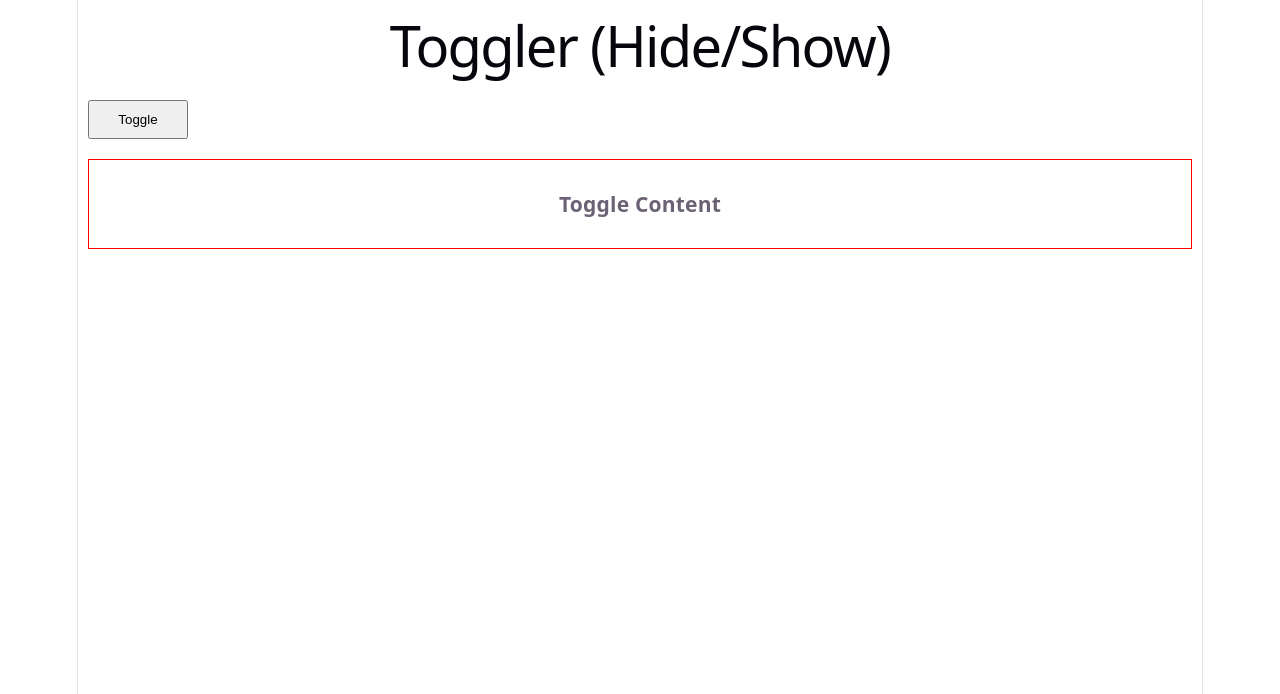
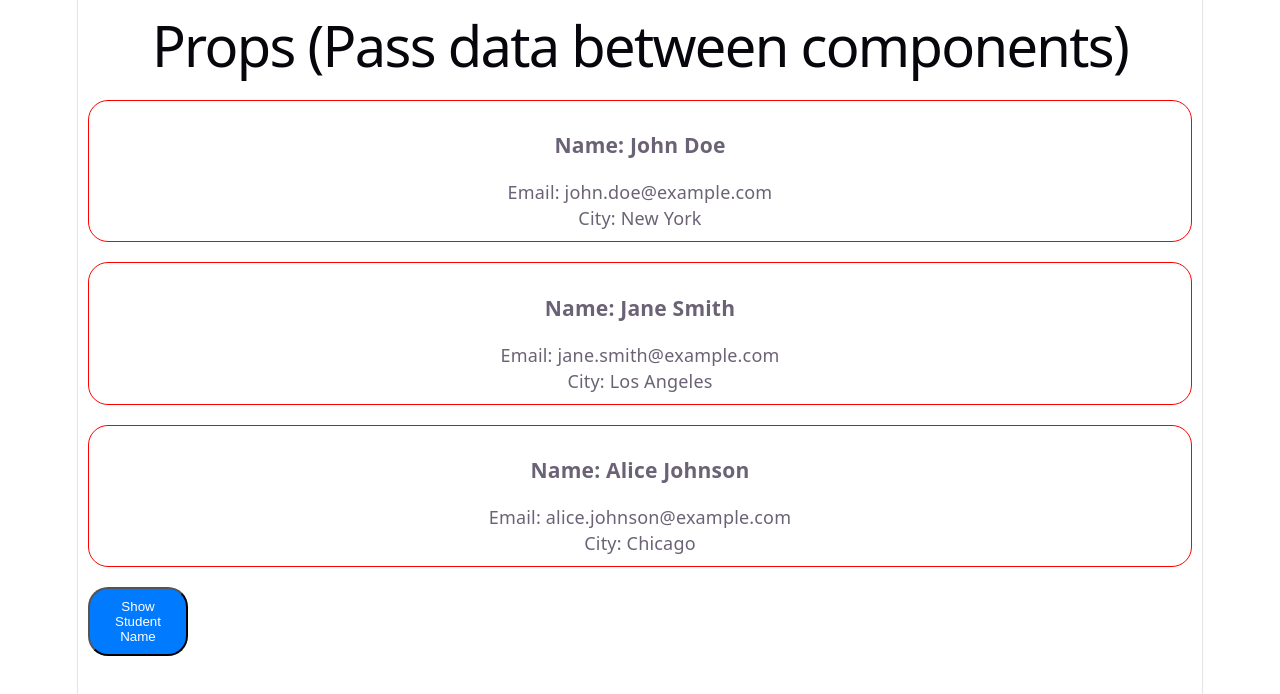
Before and after one commit to its-rahulrana/react-codestepbystep, a React (Vite) app: page / in a window 1280 px wide. Shown: the top 694 px of the page. Built offline with nearby package versions, Linux system fonts and the light colour scheme.

Commit message:
Code 8 Props : Pass data between components

```diff
--- a/src/App.jsx
+++ b/src/App.jsx
@@ -1,16 +1,41 @@
 import { useState } from "react";
-import Toggle from "./Toggle";
+import User from "./User";
+import Student from "./Student";
 
 function App() {
-  const [show, setShow] = useState(true);
+
+  const userData = {
+    name: "John Doe",
+    email: "john.doe@example.com",
+    city: "New York"
+  };
+
+  const userData2 = {
+    name: "Jane Smith",
+    email: "jane.smith@example.com",
+    city: "Los Angeles"
+  };
+
+  const userData3 = {
+    name: "Alice Johnson",
+    email: "alice.johnson@example.com",
+    city: "Chicago"
+  };
+
+
+  const [studentName, setStudentName] = useState("");
+
   return(
     <>
-      <h1>Toggler (Hide/Show) </h1>
-      <button onClick={() => setShow(!show)} style={{ padding: "10px", margin: "10px", width: "100px" }}>Toggle</button>
-      {
-        show && <Toggle />
-        // show? <Toggle /> : null
-      }
+      <h1>Props (Pass data between components)</h1>
+      <User userData={userData} />
+      <User userData={userData2} />
+      <User userData={userData3} />
+
+      <button onClick={() => setStudentName("Abhishek Tripathi")} style={{width: "100px", margin: "10px", padding: "10px", borderRadius: "20px", backgroundColor: "#007bff", color: "white"}}>
+        Show Student Name
+      </button>
+      {studentName && <Student name={studentName} />}
     </>
   )
 }
--- /dev/null
+++ b/src/Student.jsx
@@ -0,0 +1,11 @@
+
+
+function Student(props) {
+    return(
+        <div>
+            <h2>Student name is : {props.name}</h2>
+        </div>
+    )
+}
+
+export default Student;
--- a/src/Toggle.jsx
+++ /dev/null
@@ -1,9 +0,0 @@
-function Toggle() {
-  return (
-    <div style={{ border: "1px solid red", padding: "10px", margin: "10px" }}>
-      <h3>Toggle Content</h3>
-    </div>
-  );
-}
-
-export default Toggle;
--- /dev/null
+++ b/src/User.jsx
@@ -0,0 +1,14 @@
+
+
+function User(props) {
+    console.log(props);
+    return(
+        <div style={{border: "1px solid red", margin: "10px", padding: "10px", borderRadius: "20px"}}>
+            <h3>Name: {props.userData.name}</h3>
+            <p>Email: {props.userData.email}</p>
+            <p>City: {props.userData.city}</p>
+        </div>
+    )
+}
+
+export default User;
```
